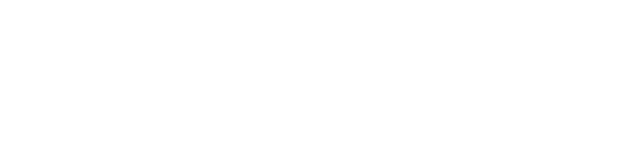
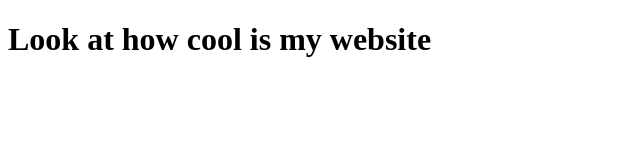
Before and after one commit to AmanelGau/my-super-website, a plain HTML site: page index.html in a window 1280 px wide. Shown: the whole page, without its empty margins (0-640 px from the left). Drawn offline with Linux system fonts and the light colour scheme.

Commit message:
Ajout de quelques informations

```diff
--- a/index.html
+++ b/index.html
@@ -2,9 +2,9 @@
 <html>
   <head>
     <meta charset="UTF-8">
-    <title>title</title>
+    <title>My Super Website</title>
   </head>
   <body>
-
+    <h1>Look at how cool is my website</h1>
   </body>
 </html>
```
